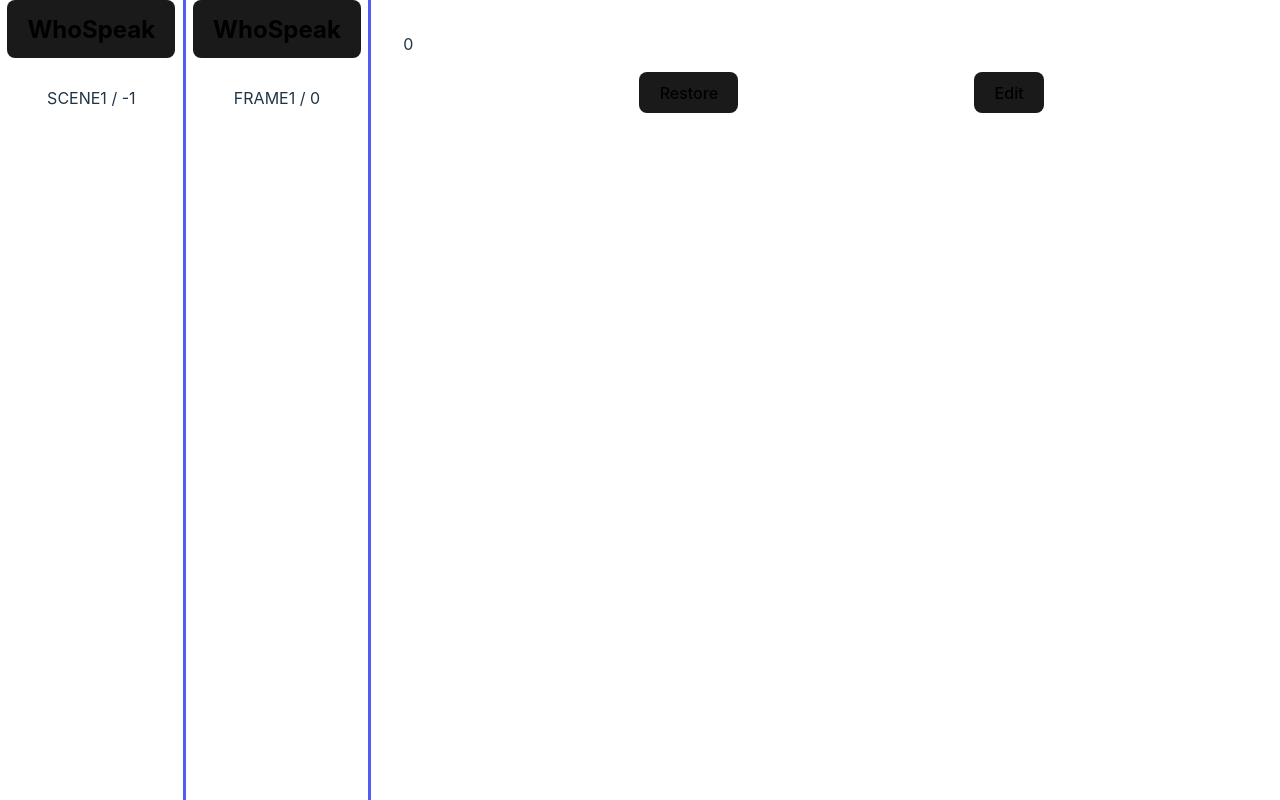
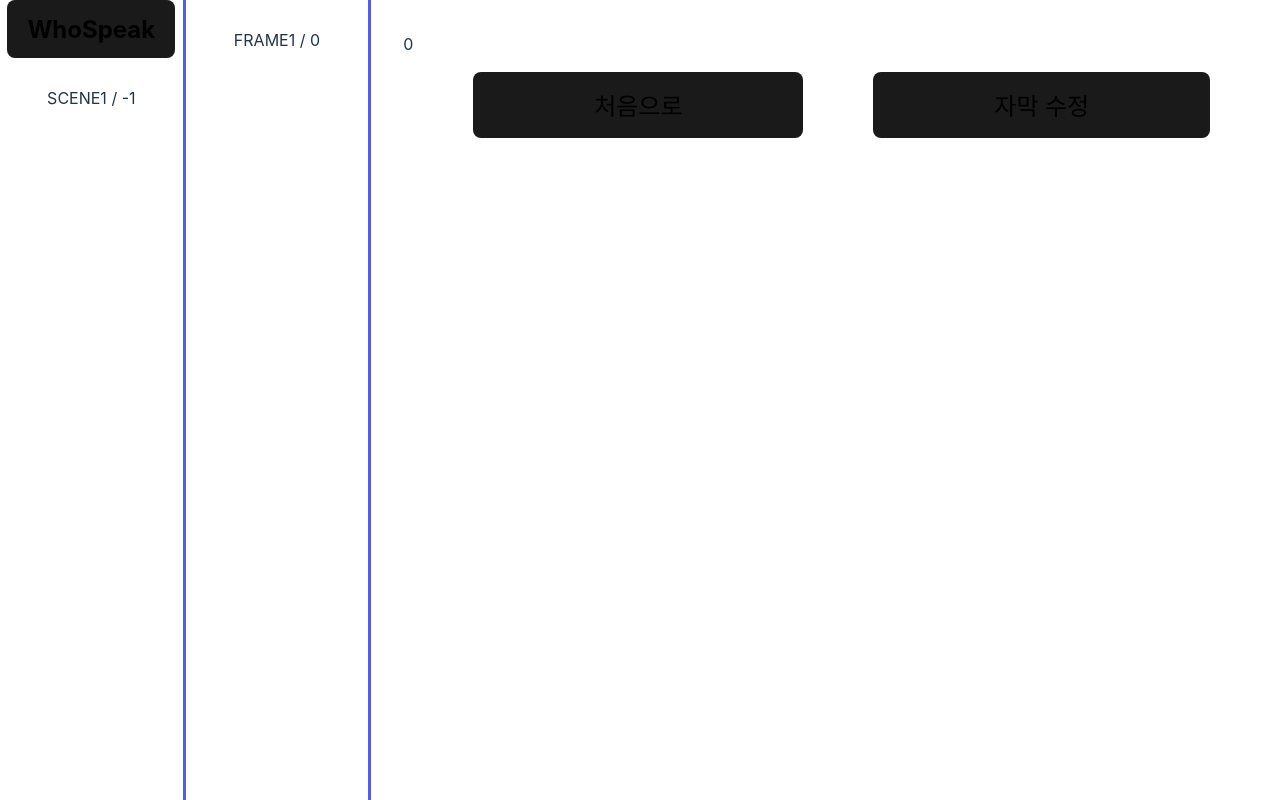
Before and after one commit to devBuzz142/inisw2-team7, a React (Vite) app in the folder fe/: page /edit in a window 1280 px wide. Built offline with nearby package versions, Linux system fonts and the light colour scheme.

Commit message:
style: 에딧 페이지

```diff
--- a/fe/src/components/Nav/index.jsx
+++ b/fe/src/components/Nav/index.jsx
@@ -1,12 +1,12 @@
 import Logo from "../Logo";
 
-const Nav = ({ children }) => {
+const Nav = ({ children, logo = true }) => {
   return (
     <div className="Nav Nav-bar">
       <div
         className="Nav-logo"
         style={{ display: "flex", justifyContent: "center" }}>
-        <Logo />
+        {logo && <Logo />}
       </div>
       <div className="Nav-item-container">{children}</div>
     </div>
--- a/fe/src/pages/EditPage.jsx
+++ b/fe/src/pages/EditPage.jsx
@@ -96,7 +96,7 @@ const EditPage = () => {
           previews={subtitles.map((sub) => sub?.startFrame)}
         />
       </Nav>
-      <Nav>
+      <Nav logo={false}>
         <div
           style={{
             display: "flex",
@@ -129,9 +129,23 @@ const EditPage = () => {
             display: "flex",
             justifyContent: "space-evenly",
           }}>
-          <button>Restore</button>
-          <button disabled={isLoading} onClick={handleEditClick}>
-            Edit
+          <button
+            style={{
+              fontSize: 24,
+              paddingLeft: 120,
+              paddingRight: 120,
+            }}>
+            처음으로
+          </button>
+          <button
+            disabled={isLoading}
+            onClick={handleEditClick}
+            style={{
+              fontSize: 24,
+              paddingLeft: 120,
+              paddingRight: 120,
+            }}>
+            자막 수정
           </button>
         </div>
       </Main>
```
